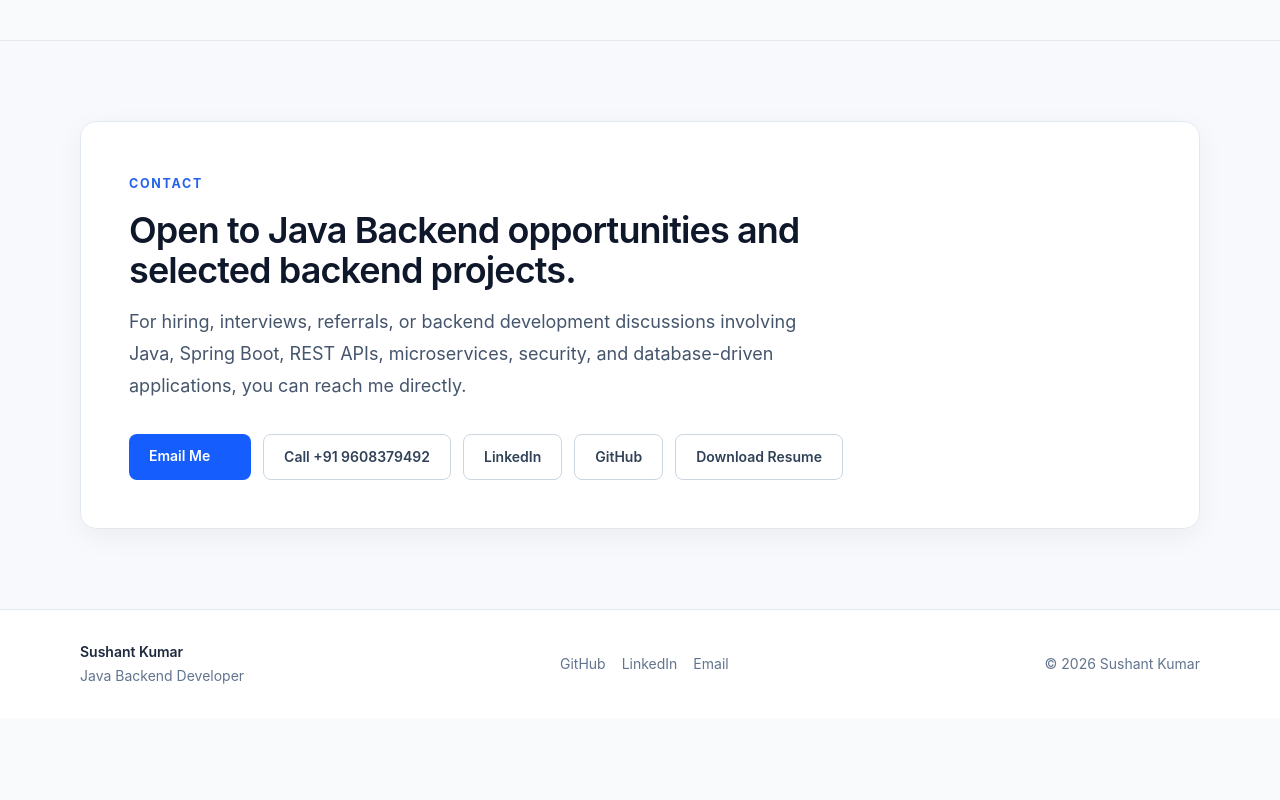
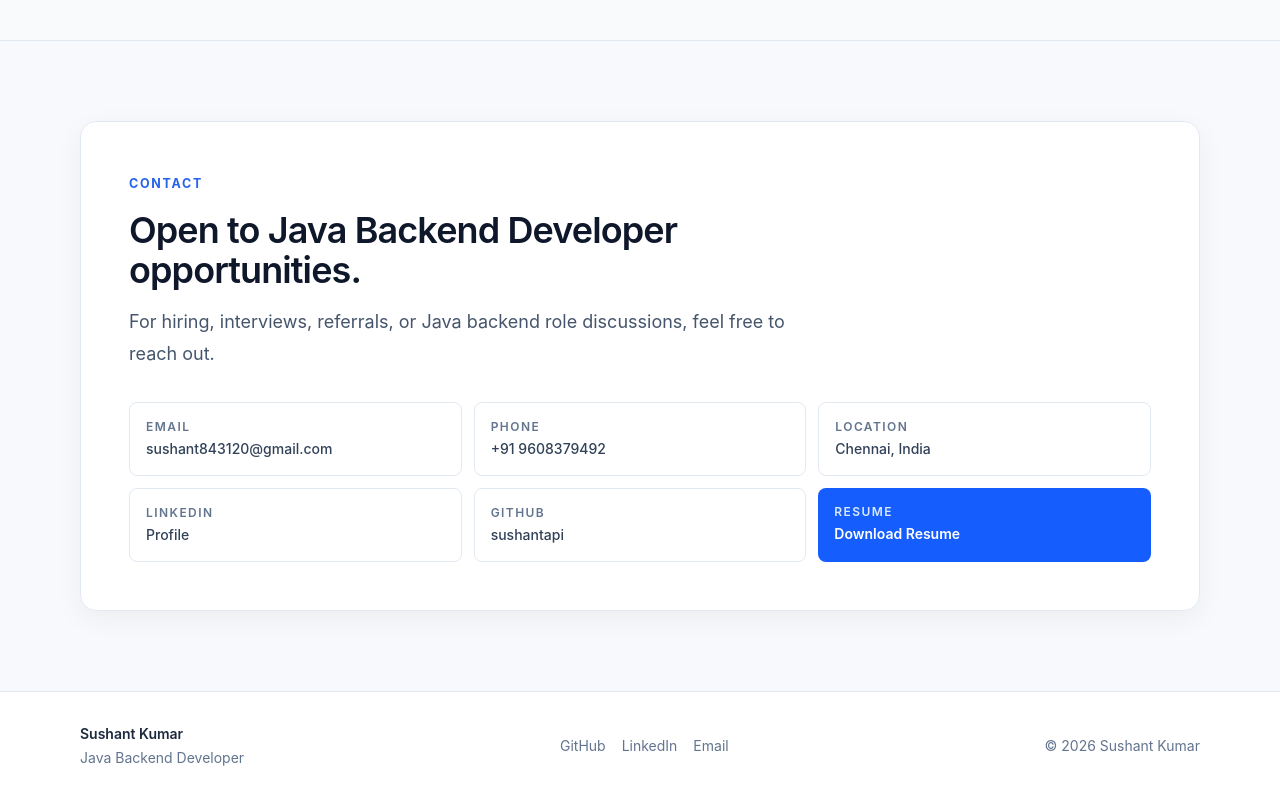
Before and after one commit to sushantapi/sushant-portfolio-v1, a React (Vite) app: page / in a window 1280 px wide. Shown: the part 4721-5521 px from the top of the page. Before the commit the page ends 5439 px from the top, so only its background shows below. Built offline with nearby package versions, Linux system fonts and the light colour scheme.

Commit message:
refactor: simplify portfolio contact section

```diff
--- a/src/sections/Contact.tsx
+++ b/src/sections/Contact.tsx
@@ -8,16 +8,35 @@ export function Contact() {
         <Reveal>
           <div className="card overflow-hidden p-6 sm:p-10 lg:p-12">
             <span className="eyebrow">Contact</span>
-            <h2 className="mt-4 max-w-3xl text-3xl font-semibold tracking-tight text-slate-900 sm:text-4xl">Open to Java Backend opportunities and selected backend projects.</h2>
-            <p className="mt-4 max-w-2xl text-base leading-8 text-slate-600 sm:text-lg">For hiring, interviews, referrals, or backend development discussions involving Java, Spring Boot, REST APIs, microservices, security, and database-driven applications, you can reach me directly.</p>
+            <h2 className="mt-4 max-w-3xl text-3xl font-semibold tracking-tight text-slate-900 sm:text-4xl">Open to Java Backend Developer opportunities.</h2>
+            <p className="mt-4 max-w-2xl text-base leading-8 text-slate-600 sm:text-lg">For hiring, interviews, referrals, or Java backend role discussions, feel free to reach out.</p>
 
-            <div className="mt-8 flex flex-wrap gap-3">
-              <a href={`mailto:${siteConfig.email}`} className="rounded-lg bg-blue-600 px-5 py-3 text-sm font-semibold text-white transition hover:bg-blue-700">Email Me <span className="cta-arrow" aria-hidden="true">→</span></a>
-              <a href={siteConfig.phoneHref} className="rounded-lg border border-slate-300 bg-white px-5 py-3 text-sm font-semibold text-slate-700 transition hover:bg-slate-50">Call {siteConfig.phone}</a>
-              <a href={siteConfig.linkedin} target="_blank" rel="noreferrer" className="rounded-lg border border-slate-300 bg-white px-5 py-3 text-sm font-semibold text-slate-700 transition hover:bg-slate-50">LinkedIn</a>
-              <a href={siteConfig.github} target="_blank" rel="noreferrer" className="rounded-lg border border-slate-300 bg-white px-5 py-3 text-sm font-semibold text-slate-700 transition hover:bg-slate-50">GitHub</a>
+            <div className="mt-8 grid gap-3 sm:grid-cols-2 lg:grid-cols-3">
+              <a href={`mailto:${siteConfig.email}`} className="rounded-lg border border-slate-200 bg-white p-4 text-sm text-slate-700 transition hover:border-blue-200 hover:text-blue-700">
+                <span className="block text-xs font-semibold uppercase tracking-[0.12em] text-slate-500">Email</span>
+                <span className="mt-1 block font-medium">{siteConfig.email}</span>
+              </a>
+              <a href={siteConfig.phoneHref} className="rounded-lg border border-slate-200 bg-white p-4 text-sm text-slate-700 transition hover:border-blue-200 hover:text-blue-700">
+                <span className="block text-xs font-semibold uppercase tracking-[0.12em] text-slate-500">Phone</span>
+                <span className="mt-1 block font-medium">{siteConfig.phone}</span>
+              </a>
+              <div className="rounded-lg border border-slate-200 bg-white p-4 text-sm text-slate-700">
+                <span className="block text-xs font-semibold uppercase tracking-[0.12em] text-slate-500">Location</span>
+                <span className="mt-1 block font-medium">{siteConfig.location}</span>
+              </div>
+              <a href={siteConfig.linkedin} target="_blank" rel="noreferrer" className="rounded-lg border border-slate-200 bg-white p-4 text-sm text-slate-700 transition hover:border-blue-200 hover:text-blue-700">
+                <span className="block text-xs font-semibold uppercase tracking-[0.12em] text-slate-500">LinkedIn</span>
+                <span className="mt-1 block font-medium">Profile</span>
+              </a>
+              <a href={siteConfig.github} target="_blank" rel="noreferrer" className="rounded-lg border border-slate-200 bg-white p-4 text-sm text-slate-700 transition hover:border-blue-200 hover:text-blue-700">
+                <span className="block text-xs font-semibold uppercase tracking-[0.12em] text-slate-500">GitHub</span>
+                <span className="mt-1 block font-medium">sushantapi</span>
+              </a>
               {siteConfig.resumeAvailable && (
-                <a href={siteConfig.resumeUrl} download className="rounded-lg border border-slate-300 bg-white px-5 py-3 text-sm font-semibold text-slate-700 transition hover:bg-slate-50">Download Resume</a>
+                <a href={siteConfig.resumeUrl} download className="rounded-lg bg-blue-600 p-4 text-sm text-white transition hover:bg-blue-700">
+                  <span className="block text-xs font-semibold uppercase tracking-[0.12em] text-blue-100">Resume</span>
+                  <span className="mt-1 block font-semibold">Download Resume</span>
+                </a>
               )}
             </div>
           </div>
```
